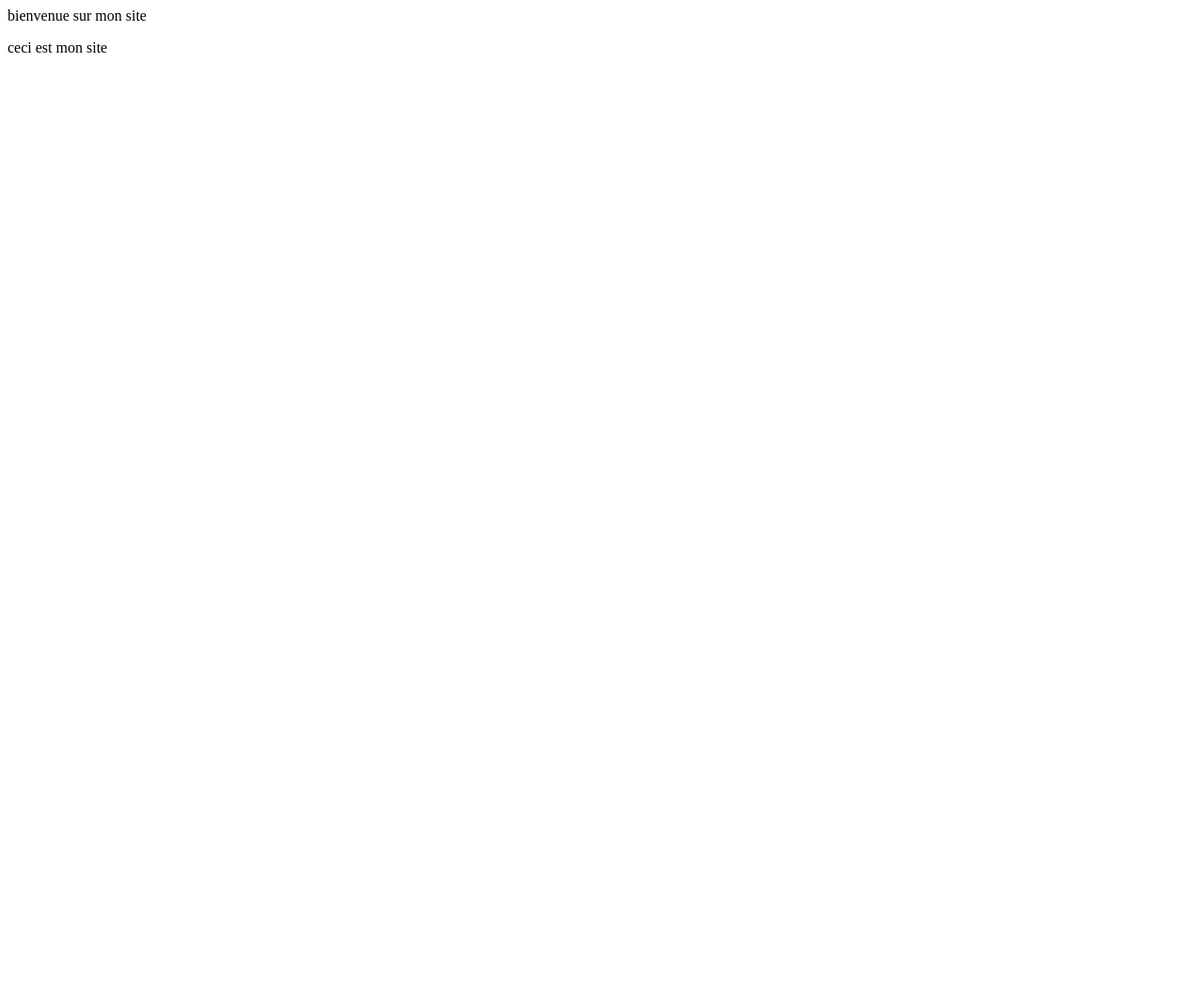
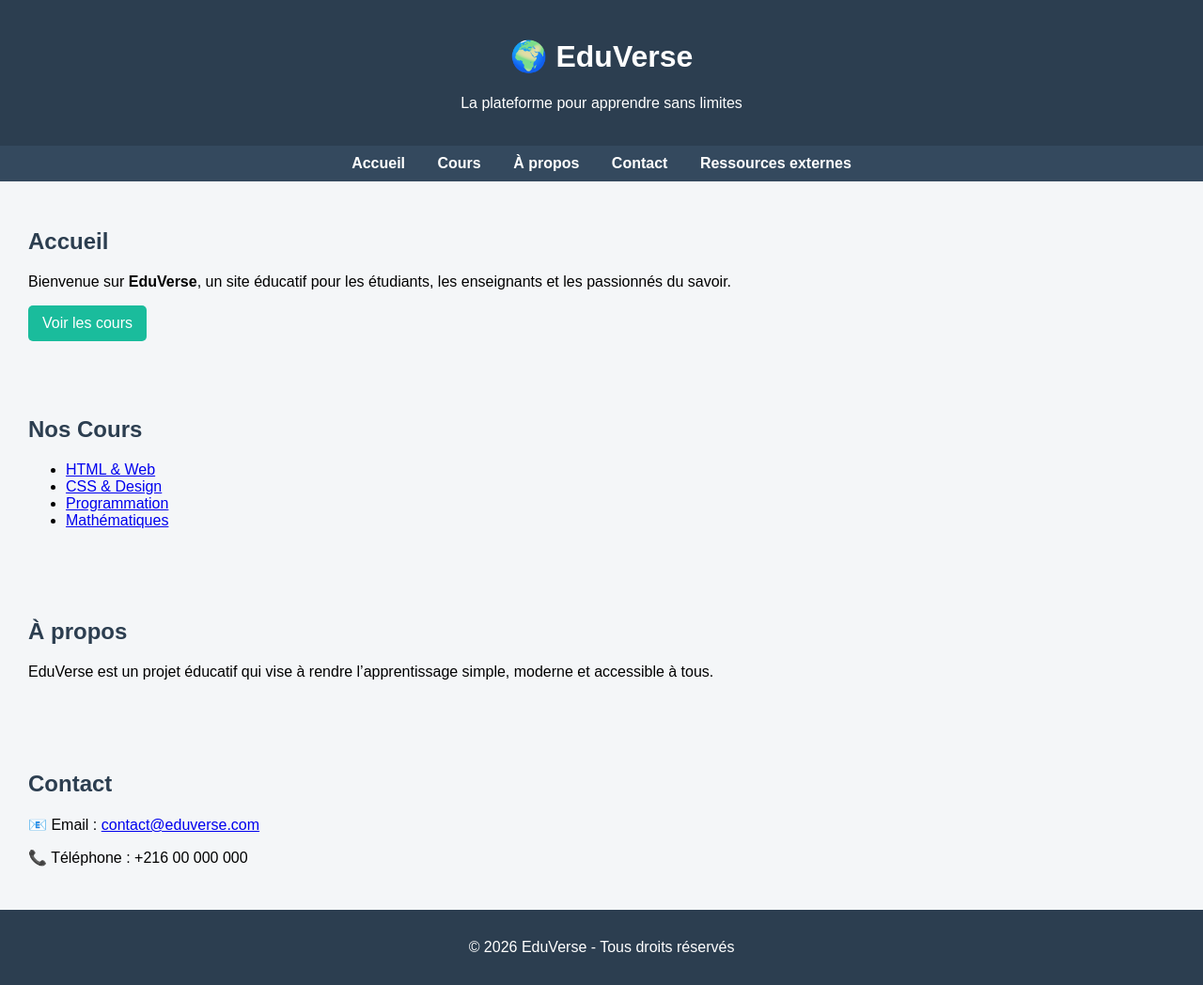
Before and after one commit to Yassinus359/Eduverse.io, a plain HTML site: page index.html in a window 1280 px wide. Shown: the whole page at 94% size. Before the commit the page ends 800 px from the top, so only its background shows below. Drawn offline with Linux system fonts and the light colour scheme.

Commit message:
Update index.html

```diff
--- a/index.html
+++ b/index.html
@@ -1,11 +1,121 @@
 <!DOCTYPE html>
-<html>
-  <head>
-    <title>mon dsite</title>
-    <meta charset="UTF-8" >
-  </head>
-  </body>
-  </h1>bienvenue sur mon site</h1>
-  <p>ceci est mon site</p>
+<html lang="fr">
+<head>
+    <meta charset="UTF-8">
+    <title>EduVerse - Apprendre autrement</title>
+    <style>
+        body {
+            font-family: Arial, sans-serif;
+            margin: 0;
+            background-color: #f4f6f8;
+        }
+
+        header {
+            background-color: #2c3e50;
+            color: white;
+            padding: 20px;
+            text-align: center;
+        }
+
+        nav {
+            background-color: #34495e;
+            padding: 10px;
+            text-align: center;
+        }
+
+        nav a {
+            color: white;
+            margin: 0 15px;
+            text-decoration: none;
+            font-weight: bold;
+        }
+
+        nav a:hover {
+            text-decoration: underline;
+            color: #1abc9c;
+        }
+
+        section {
+            padding: 30px;
+        }
+
+        h2 {
+            color: #2c3e50;
+        }
+
+        footer {
+            background-color: #2c3e50;
+            color: white;
+            text-align: center;
+            padding: 15px;
+        }
+
+        .btn {
+            display: inline-block;
+            background-color: #1abc9c;
+            color: white;
+            padding: 10px 15px;
+            text-decoration: none;
+            border-radius: 5px;
+        }
+
+        .btn:hover {
+            background-color: #16a085;
+        }
+    </style>
+</head>
+<body>
+
+    <!-- En-tête -->
+    <header>
+        <h1>🌍 EduVerse</h1>
+        <p>La plateforme pour apprendre sans limites</p>
+    </header>
+
+    <!-- Menu de navigation -->
+    <nav>
+        <a href="#accueil">Accueil</a>
+        <a href="#cours">Cours</a>
+        <a href="#apropos">À propos</a>
+        <a href="#contact">Contact</a>
+        <a href="https://www.google.com" target="_blank">Ressources externes</a>
+    </nav>
+
+    <!-- Section Accueil -->
+    <section id="accueil">
+        <h2>Accueil</h2>
+        <p>Bienvenue sur <strong>EduVerse</strong>, un site éducatif pour les étudiants, les enseignants et les passionnés du savoir.</p>
+        <a href="#cours" class="btn">Voir les cours</a>
+    </section>
+
+    <!-- Section Cours -->
+    <section id="cours">
+        <h2>Nos Cours</h2>
+        <ul>
+            <li><a href="https://fr.wikipedia.org/wiki/HTML" target="_blank">HTML & Web</a></li>
+            <li><a href="https://fr.wikipedia.org/wiki/CSS" target="_blank">CSS & Design</a></li>
+            <li><a href="https://fr.wikipedia.org/wiki/Programmation" target="_blank">Programmation</a></li>
+            <li><a href="https://fr.wikipedia.org/wiki/Math%C3%A9matiques" target="_blank">Mathématiques</a></li>
+        </ul>
+    </section>
+
+    <!-- Section À propos -->
+    <section id="apropos">
+        <h2>À propos</h2>
+        <p>EduVerse est un projet éducatif qui vise à rendre l’apprentissage simple, moderne et accessible à tous.</p>
+    </section>
+
+    <!-- Section Contact -->
+    <section id="contact">
+        <h2>Contact</h2>
+        <p>📧 Email : <a href="mailto:contact@eduverse.com">contact@eduverse.com</a></p>
+        <p>📞 Téléphone : +216 00 000 000</p>
+    </section>
+
+    <!-- Pied de page -->
+    <footer>
+        <p>© 2026 EduVerse - Tous droits réservés</p>
+    </footer>
+
 </body>
 </html>
```
